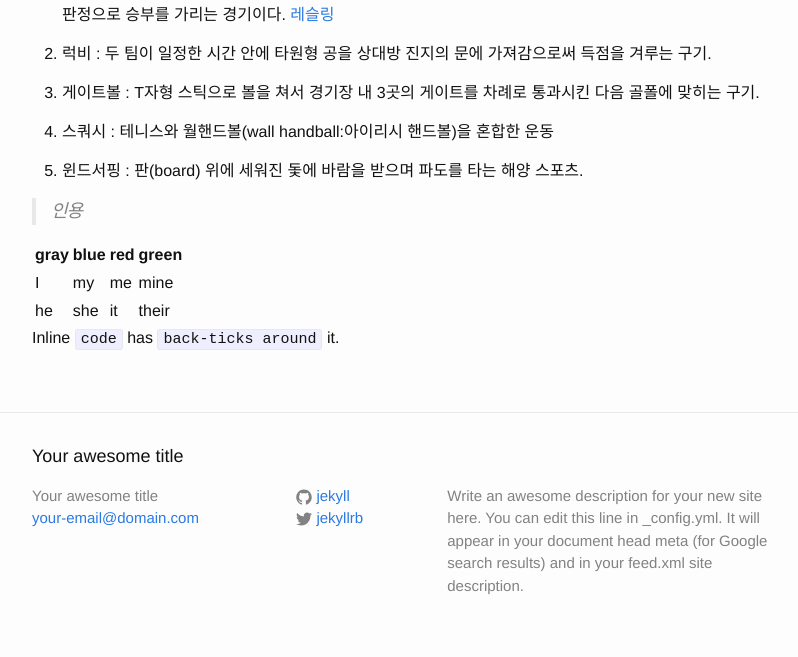
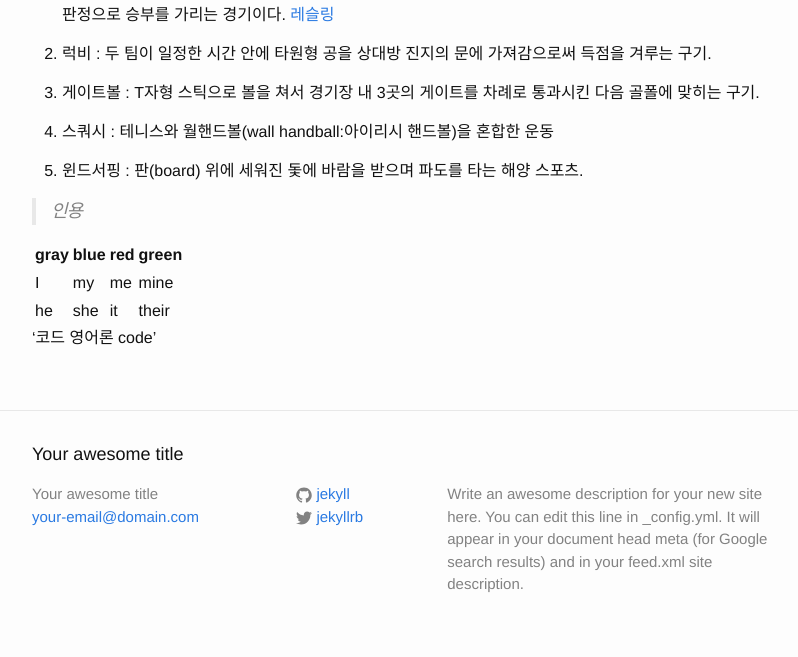
Before and after one commit to forhobby/forhobby.github.com, a Jekyll site: the page built from _posts/2015-05-26-hanseungsu.md, in a window 1280 px wide. Shown: the part 728-1385 px from the top of the page, without its empty margins (238-1036 px from the left). Built offline with Jekyll 4.4.1, drawn with Linux system fonts in a browser that asks for light colours.

Commit message:
Update 2015-05-26-hanseungsu.md

```diff
--- a/_posts/2015-05-26-hanseungsu.md
+++ b/_posts/2015-05-26-hanseungsu.md
@@ -46,8 +46,7 @@ categories: jekyll update
 |  he  |  she | it  | their |
 
 
-
-Inline `code` has `back-ticks around` it.
+'코드 영어론 code'
 
 
 [1]: http://terms.naver.com/entry.nhn?docId=1087739&cid=40942&categoryId=31976
```
